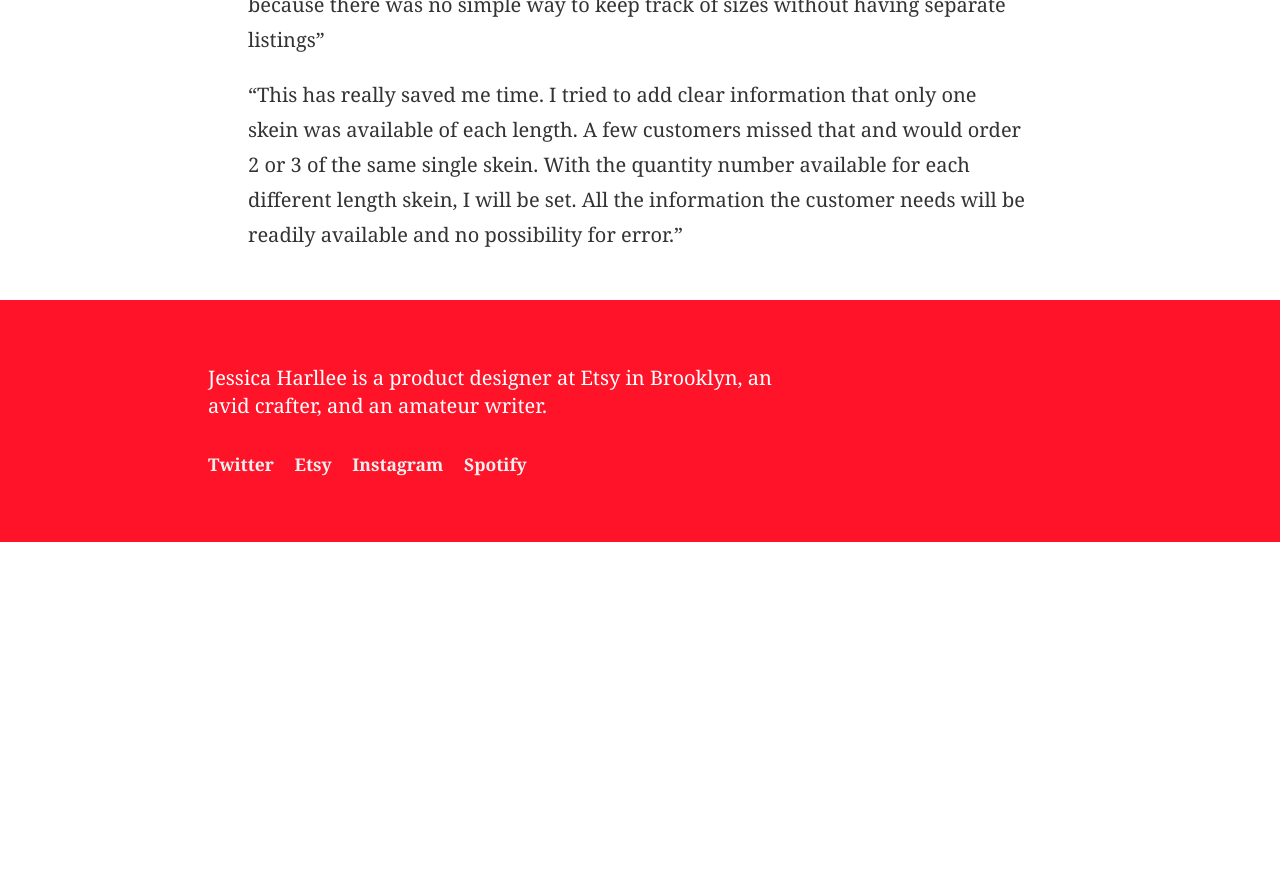
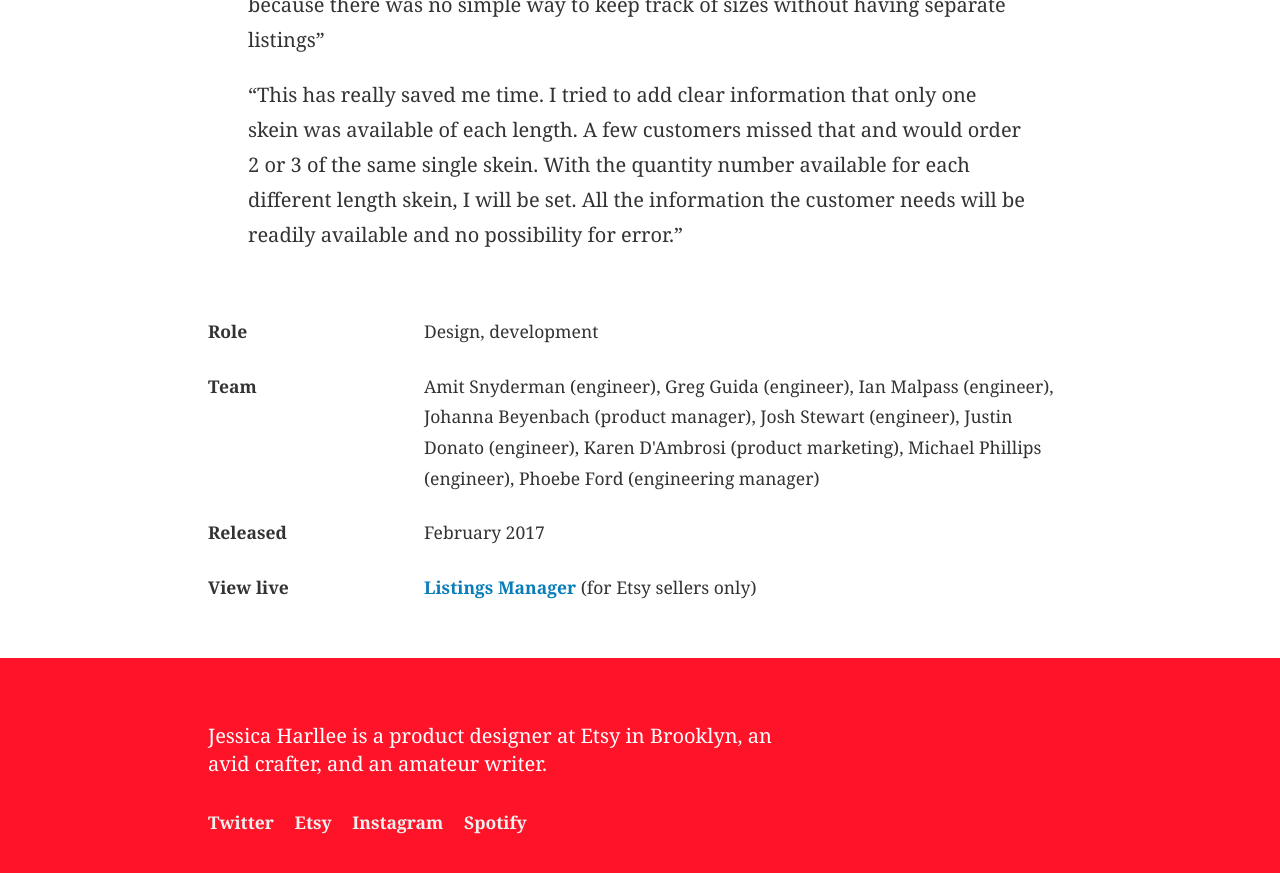
Before and after one commit to harllee/jessicaharllee.com, a Jekyll site: the page built from _work/etsy-inventory-management.markdown, in a window 1280 px wide and 900 px high, scrolled down 5881 px. Shown: the top 873 px of the window. Built offline with Jekyll 4.4.1, drawn with Linux system fonts in a browser that asks for light colours; before the commit the page ends 6423 px from its top, so only the background shows below that; some of the changed text lies outside the part shown.

Commit message:
Updated Etsy Inventory Management and 1 other file

```diff
--- a/_work/inventory-management.markdown
+++ b/_work/etsy-inventory-management.markdown
@@ -1,5 +1,5 @@
 ---
-title: Inventory management
+title: Etsy inventory management
 date: 2017-05-11 01:39:00 Z
 ---
 
@@ -58,3 +58,30 @@
 > "Thank you so much for this! I was considering ceasing the adult sizes in my store, because there was no simple way to keep track of sizes without having separate listings"
 
 > "This has really saved me time. I tried to add clear information that only one skein was available of each length. A few customers missed that and would order 2 or 3 of the same single skein. With the quantity number available for each different length skein, I will be set. All the information the customer needs will be readily available and no possibility for error."
+
+<div class="col-group text-small mt-sm-4 mb-sm-4">
+<div class="col col-sm-12 col-md-3">
+<p class="bold mb-sm-0 mb-md-1">Role</p>
+</div>
+<div class="col col-sm-12 col-md-9">
+<p class="mb-sm-1">Design, development</p>
+</div>
+<div class="col col-sm-12 col-md-3">
+<p class="bold mb-sm-0 mb-md-1">Team</p>
+</div>
+<div class="col col-sm-12 col-md-9">
+<p class="mb-sm-1">Amit Snyderman (engineer), Greg Guida (engineer), Ian Malpass (engineer), Johanna Beyenbach (product manager), Josh Stewart (engineer), Justin Donato (engineer), Karen D'Ambrosi (product marketing), Michael Phillips (engineer), Phoebe Ford (engineering manager)</p>
+</div>
+<div class="col col-sm-12 col-md-3">
+<p class="bold mb-sm-0 mb-md-1">Released</p>
+</div>
+<div class="col col-sm-12 col-md-9">
+<p class="mb-sm-1">February 2017</p>
+</div>
+<div class="col col-sm-12 col-md-3">
+<p class="bold mb-sm-0 mb-md-1">View live</p>
+</div>
+<div class="col col-sm-12 col-md-9">
+<p class="mb-sm-1"><a href="http://etsy.com/your/shops/me/tools/listings">Listings Manager</a> (for Etsy sellers only)</p>
+</div>
+</div>
```
